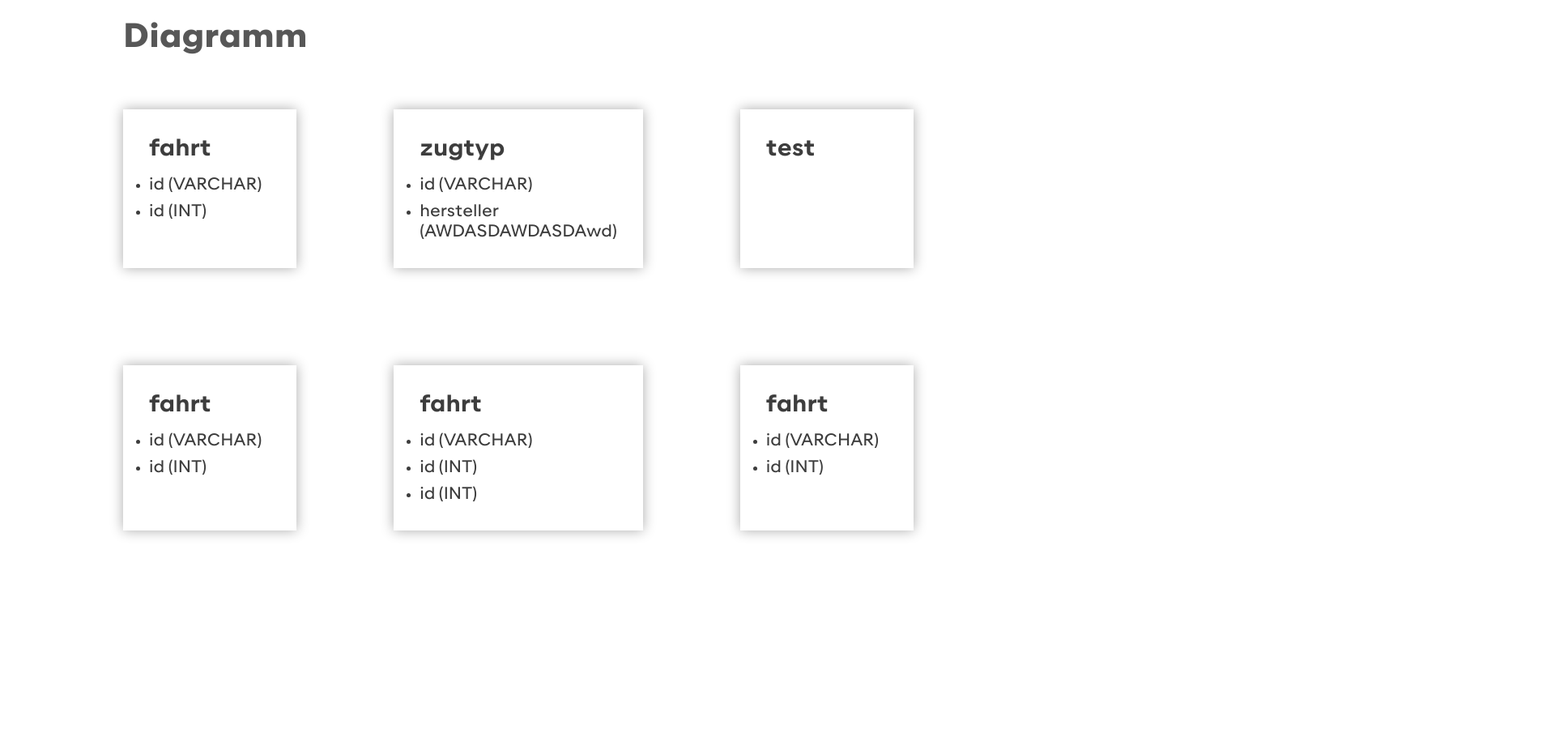
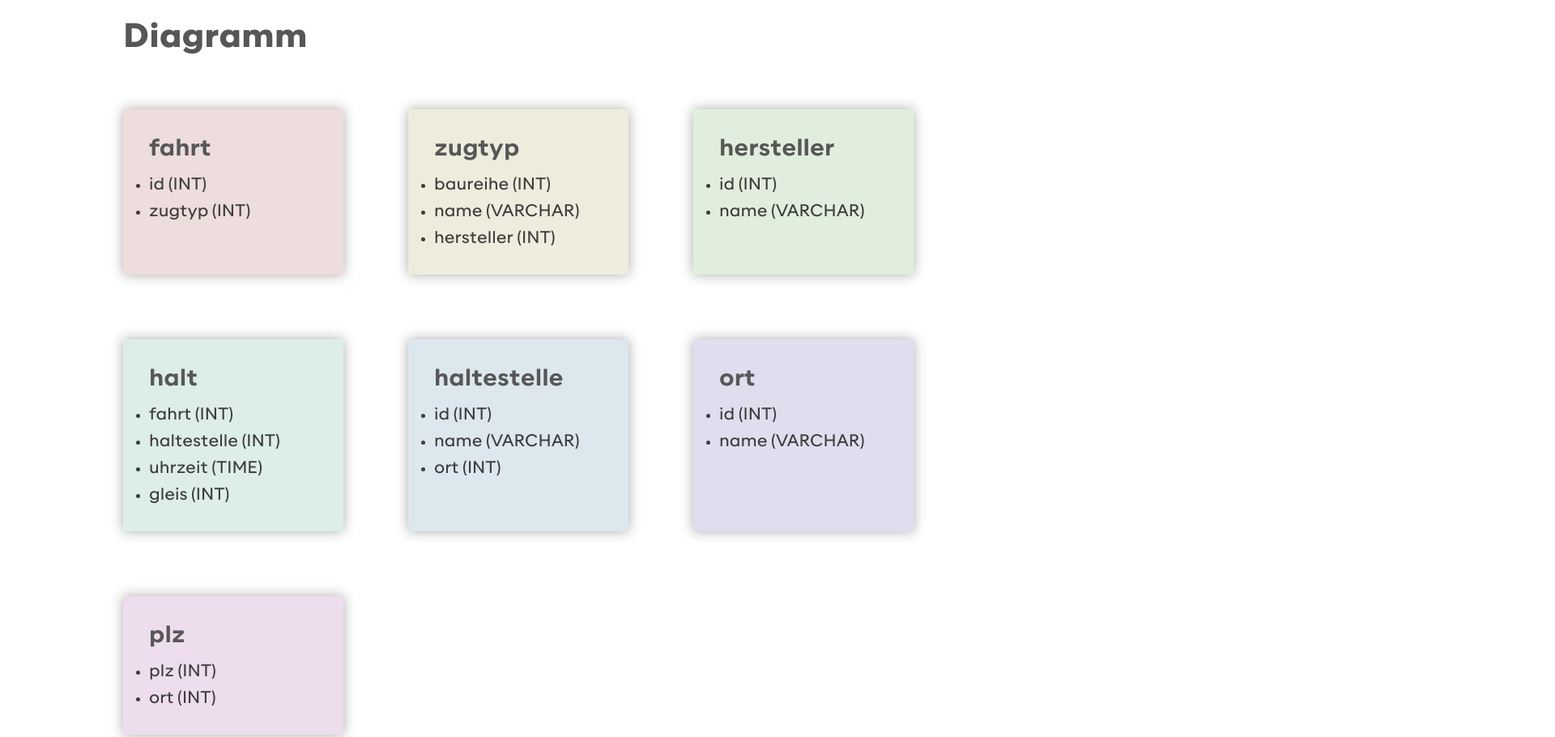
Before and after one commit to Tzimon/database-project-trains, a plain HTML site: page index.html in a window 1280 px wide. Shown: the part 760-1670 px from the top of the page at 81% size, 1920 px wide, since content can reach past the window. Before the commit the page ends 1495 px from the top, so only its background shows below. Drawn offline with Linux system fonts and the light colour scheme.

Commit message:
Load data from json file

```diff
--- a/css/index.css
+++ b/css/index.css
@@ -18,16 +18,20 @@
   margin-top: 1em;
 }
 
-.diagram {
+.diagram-section {
+  position: relative;
+}
+
+.diagram-tables {
   margin-top: 4rem;
   display: grid;
   grid-template-columns: repeat(3, 1fr);
   grid-template-rows: repeat(auto, 1fr);
-  gap: 7.5rem;
+  gap: 5rem;
 }
 
 @media screen and (max-width: 800px) {
-  .diagram {
+  .diagram-tables {
     grid-template-columns: 1fr;
   }
 }
@@ -39,6 +43,7 @@
 
 .diagram-table h3 {
   margin-bottom: 0.5em;
+  color: var(--color-neutral-7);
 }
 
 .diagram-table p {
@@ -53,3 +58,9 @@
 .diagram-table li::marker {
   color: var(--color-neutral-8);
 }
+
+.diagram canvas {
+  position: absolute;
+  inset: 0;
+  z-index: -10;
+}
--- /dev/null
+++ b/data/diagram_data.json
@@ -0,0 +1,54 @@
+{
+  "tables": {
+    "fahrt": {
+      "columns": {
+        "id": "INT",
+        "zugtyp": "INT"
+      },
+      "relations": {
+        "zugtyp": 1,
+        "haltestelle": "halt"
+      }
+    },
+    "zugtyp": {
+      "columns": {
+        "baureihe": "INT",
+        "name": "VARCHAR",
+        "hersteller": "INT"
+      }
+    },
+    "hersteller": {
+      "columns": {
+        "id": "INT",
+        "name": "VARCHAR"
+      }
+    },
+    "halt": {
+      "columns": {
+        "fahrt": "INT",
+        "haltestelle": "INT",
+        "uhrzeit": "TIME",
+        "gleis": "INT"
+      }
+    },
+    "haltestelle": {
+      "columns": {
+        "id": "INT",
+        "name": "VARCHAR",
+        "ort": "INT"
+      }
+    },
+    "ort": {
+      "columns": {
+        "id": "INT",
+        "name": "VARCHAR"
+      }
+    },
+    "plz": {
+      "columns": {
+        "plz": "INT",
+        "ort": "INT"
+      }
+    }
+  }
+}
--- a/index.html
+++ b/index.html
@@ -9,9 +9,6 @@
     <title>Züge | Datenbank Projekt</title>
 
     <script src="js/Diagram.js"></script>
-    <script src="js/DatabaseTable.js"></script>
-    <script src="js/DatabaseTableColumn.js"></script>
-    <script src="js/Relation.js"></script>
     <script src="js/loadDiagram.js"></script>
   </head>
   <body>
--- a/js/DatabaseTable.js
+++ /dev/null
@@ -1,27 +0,0 @@
-class DatabaseTable {
-  constructor(name, columns) {
-    this.name = name;
-    this.columns = columns;
-  }
-
-  createElement() {
-    const element = document.createElement('div');
-    element.classList.add('diagram-table');
-
-    const titleElement = document.createElement('h3');
-    titleElement.innerHTML = this.name;
-    element.appendChild(titleElement);
-
-    const listElement = document.createElement('ul');
-    element.appendChild(listElement);
-
-    Object.values(this.columns).forEach((column) => {
-      const listItemElement = document.createElement('li');
-      listItemElement.appendChild(column.createElement());
-
-      listElement.appendChild(listItemElement);
-    });
-
-    return element;
-  }
-}
--- a/js/DatabaseTableColumn.js
+++ /dev/null
@@ -1,14 +0,0 @@
-class DatabaseTableColumn {
-  constructor(name, type) {
-    this.name = name;
-    this.type = type;
-  }
-
-  createElement() {
-    const element = document.createElement('p');
-
-    element.innerHTML = `${this.name} (${this.type})`;
-
-    return element;
-  }
-}
--- a/js/Diagram.js
+++ b/js/Diagram.js
@@ -1,14 +1,69 @@
 class Diagram {
-  loadAllElements(tables) {
-    Object.values(document.getElementsByClassName('diagram')).forEach((element) =>
-      this.loadElement(element, tables)
-    );
+  constructor() {
+    this.color = 0;
   }
 
-  loadElement(element, tables) {
-    Object.values(tables).forEach((table) => {
-      console.log(table);
-      element.appendChild(table.createElement());
+  loadAllElements(tables) {
+    Object.values(document.getElementsByClassName('diagram')).forEach((element) => {
+      element.innerHTML = '';
+
+      this.loadTables(element, tables);
+      this.loadCanvas(element, tables);
     });
   }
+
+  loadTables(element, tables) {
+    const tablesElement = document.createElement('div');
+
+    Object.keys(tables).forEach((tableName) => {
+      tablesElement.appendChild(this.createTableElement(tableName, tables));
+    });
+
+    tablesElement.classList.add('diagram-tables');
+    element.appendChild(tablesElement);
+  }
+
+  nextColor(tableCount) {
+    return (this.color++ * 360) / tableCount;
+  }
+
+  createTableElement(tableName, tables) {
+    const table = tables[tableName];
+
+    const element = document.createElement('div');
+    element.style.backgroundColor = `hsl(${this.nextColor(Object.keys(tables).length)}, 35%, 90%)`;
+    element.classList.add('diagram-table');
+
+    const titleElement = document.createElement('h3');
+    titleElement.innerHTML = tableName;
+    element.appendChild(titleElement);
+
+    const listElement = document.createElement('ul');
+    element.appendChild(listElement);
+
+    Object.keys(table.columns).forEach((columnName) => {
+      const listItemElement = document.createElement('li');
+      listItemElement.appendChild(this.createColumnElement(columnName, table.columns[columnName]));
+      listElement.appendChild(listItemElement);
+    });
+
+    return element;
+  }
+
+  createColumnElement(columnName, column) {
+    const element = document.createElement('p');
+    element.innerHTML = `${columnName} (${column})`;
+    return element;
+  }
+
+  loadCanvas(element, tables) {
+    const canvasElement = document.createElement('canvas');
+
+    canvasElement.width = '1920';
+    canvasElement.height = '1080';
+
+    const context = canvasElement.getContext('2d');
+
+    element.appendChild(canvasElement);
+  }
 }
--- a/js/loadDiagram.js
+++ b/js/loadDiagram.js
@@ -1,28 +1,22 @@
 const diagram = new Diagram();
 
-window.onload = () => {
-  diagram.loadAllElements([
-    new DatabaseTable('fahrt', [
-      new DatabaseTableColumn('id', 'VARCHAR'),
-      new DatabaseTableColumn('id', 'INT'),
-    ]),
-    new DatabaseTable('zugtyp', [
-      new DatabaseTableColumn('id', 'VARCHAR'),
-      new DatabaseTableColumn('hersteller', 'AWDASDAWDASDAwd'),
-    ]),
-    new DatabaseTable('test', []),
-    new DatabaseTable('fahrt', [
-      new DatabaseTableColumn('id', 'VARCHAR'),
-      new DatabaseTableColumn('id', 'INT'),
-    ]),
-    new DatabaseTable('fahrt', [
-      new DatabaseTableColumn('id', 'VARCHAR'),
-      new DatabaseTableColumn('id', 'INT'),
-      new DatabaseTableColumn('id', 'INT'),
-    ]),
-    new DatabaseTable('fahrt', [
-      new DatabaseTableColumn('id', 'VARCHAR'),
-      new DatabaseTableColumn('id', 'INT'),
-    ]),
-  ]);
+const requestDiagramData = () => {
+  return new Promise((resolve, reject) => {
+    const request = new XMLHttpRequest();
+    request.open('GET', '/data/diagram_data.json', true);
+
+    request.onload = () => {
+      if (request.status == 200) resolve(request.response);
+      else reject(request.status, request.statusText);
+    };
+
+    request.send();
+  });
 };
+
+window.onload = async () => {
+  const response = await requestDiagramData();
+  const jsonData = JSON.parse(response);
+
+  diagram.loadAllElements(jsonData.tables);
+};
```
